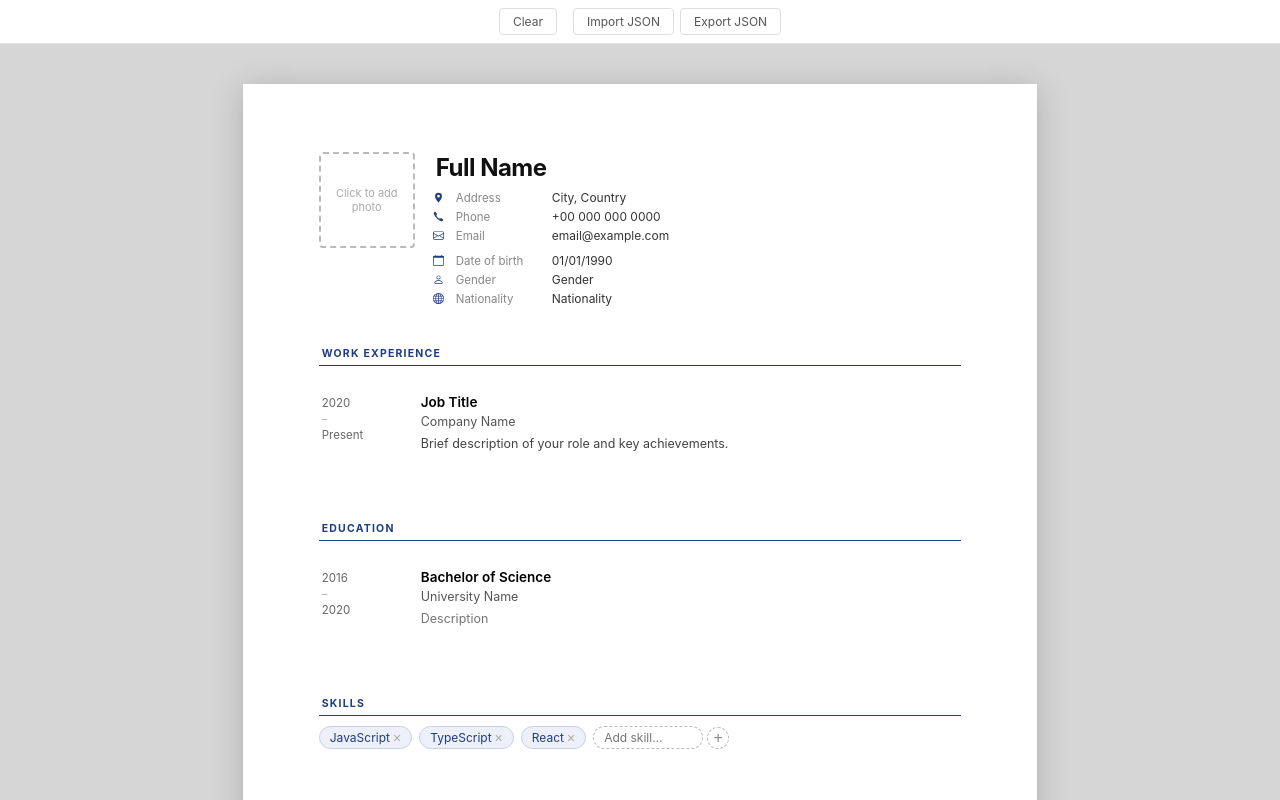
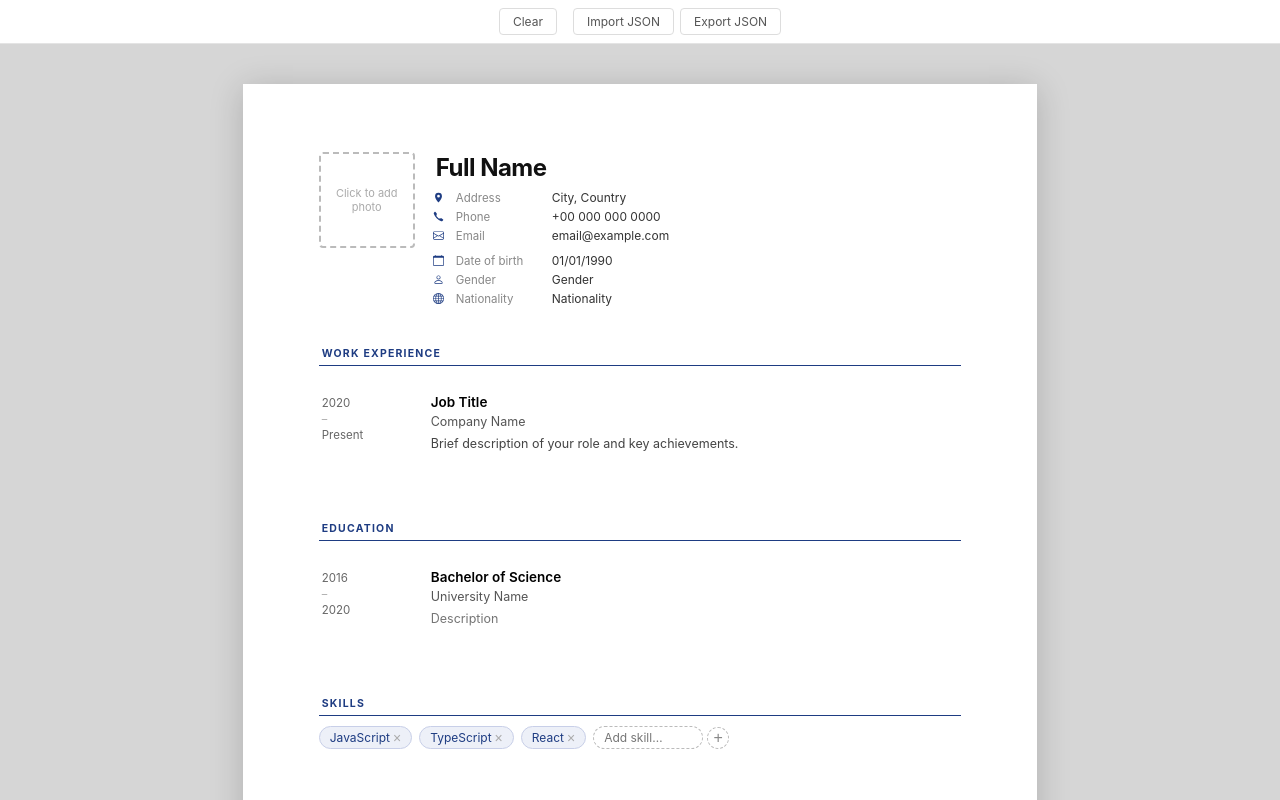
Before and after one commit to Gijs-W/resume-builder, a React (Vite) app: page / in a window 1280 px wide. Shown: the top 800 px of the page. Built offline with nearby package versions, Linux system fonts and the light colour scheme.

Commit message:
improve css

```diff
--- a/src/App.css
+++ b/src/App.css
@@ -239,7 +239,7 @@
 }
 
 .dates {
-  width: 85px;
+  width: 95px;
   flex-shrink: 0;
   display: flex;
   flex-direction: column;
```
